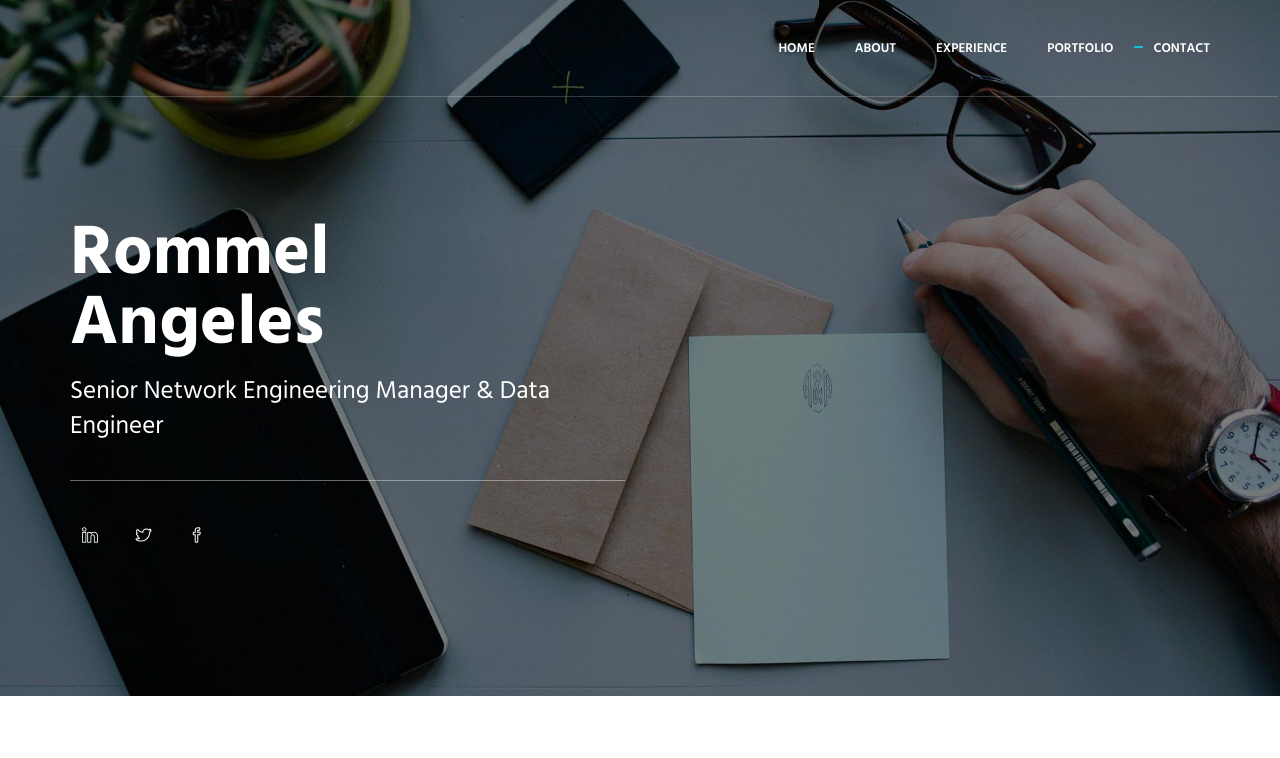
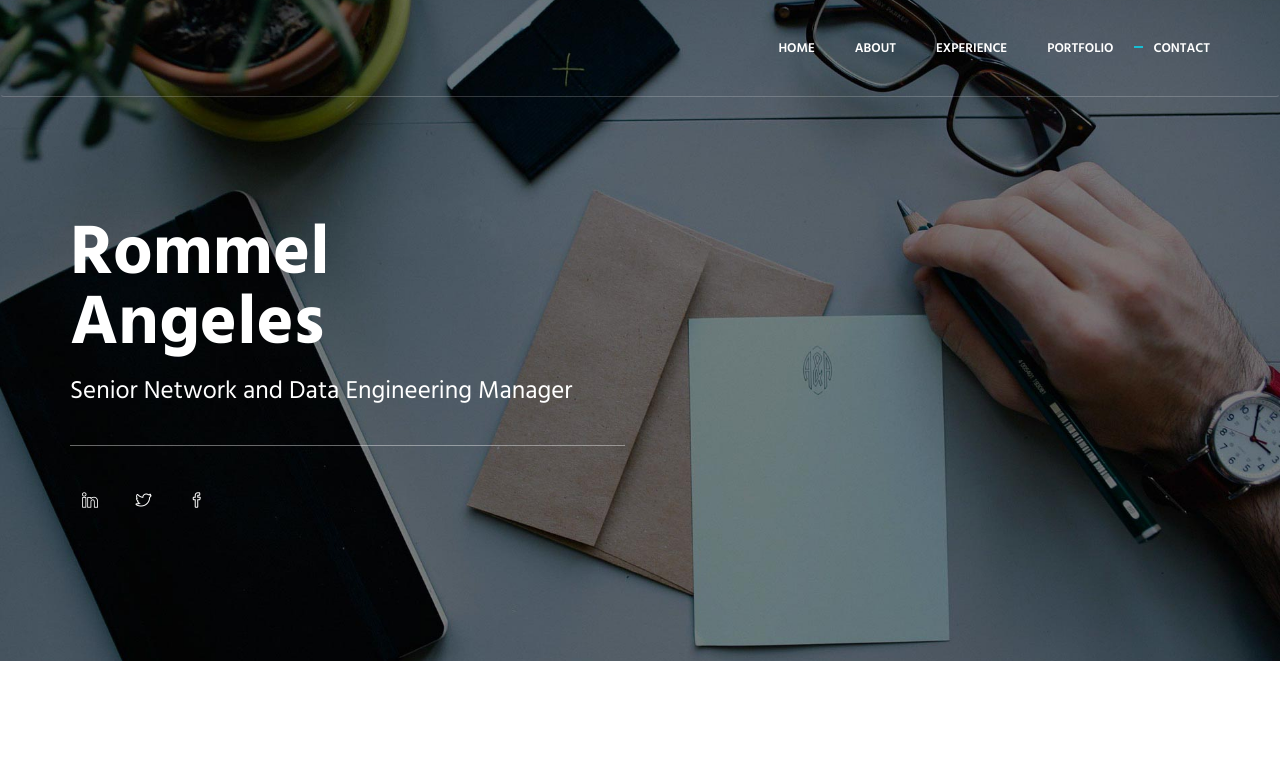
Before and after one commit to rzangeles/rzangeles.github.io, a plain HTML site: page index.html in a window 1280 px wide. Shown: the top 758 px of the page. Drawn offline with Linux system fonts and the light colour scheme.

Commit message:
updated main page

```diff
--- a/index.html
+++ b/index.html
@@ -87,7 +87,7 @@
                     <div class="col-sm-6">
                         <div class="promo-block-divider">
                             <h1 class="promo-block-title">Rommel <br/> Angeles</h1>
-                            <p class="promo-block-text">Senior Network Engineering Manager &amp; Data Engineer </p>
+                            <p class="promo-block-text">Senior Network and Data Engineering Manager</p>
                         </div>
                         <ul class="list-inline">
                             <li><a href="https://www.linkedin.com/in/rommel-angeles/" class="social-icons"><i class="icon-social-linkedin"></i></a></li>
```
